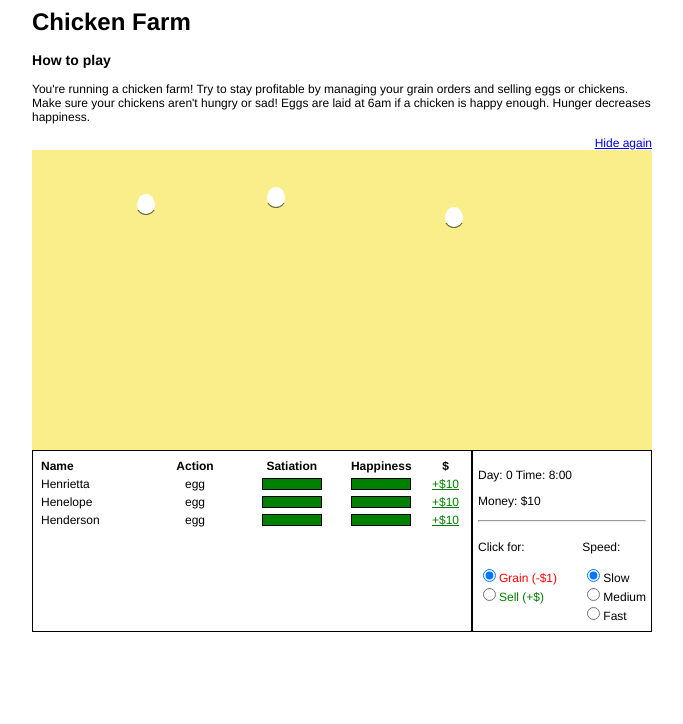
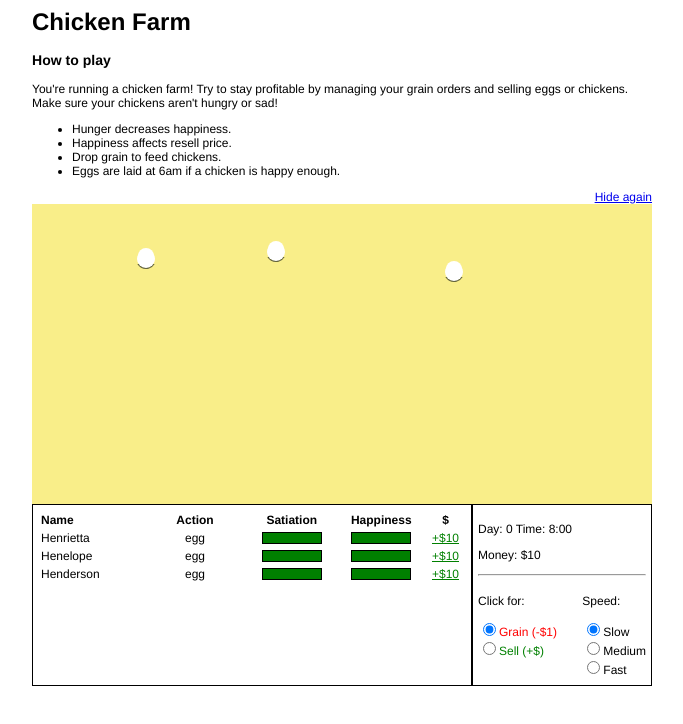
Before and after one commit to cowlet/peck, a plain HTML site: page peck.html in a window 1280 px wide. Both pictures are taken after a click on the link "View instructions". Shown: the whole page, without its empty margins (298-981 px from the left). Drawn offline with Linux system fonts and the light colour scheme.

Commit message:
Update instructions and game over msgs.

```diff
--- a/peck.html
+++ b/peck.html
@@ -16,7 +16,13 @@
     </p>
     <div id="instructions">
       <h3>How to play</h3>
-      <p>You're running a chicken farm! Try to stay profitable by managing your grain orders and selling eggs or chickens. Make sure your chickens aren't hungry or sad! Eggs are laid at 6am if a chicken is happy enough. Hunger decreases happiness.</p>
+      <p>You're running a chicken farm! Try to stay profitable by managing your grain orders and selling eggs or chickens. Make sure your chickens aren't hungry or sad!</p>
+      <ul>
+        <li>Hunger decreases happiness.</li>
+        <li>Happiness affects resell price.</li>
+        <li>Drop grain to feed chickens.</li>
+        <li>Eggs are laid at 6am if a chicken is happy enough.</li>
+      </ul>
       <p><a href="#" class="instruction-link" id="hide-instructions" onclick="PECK.hide_instructions();">Hide again</a></p>
     </div>
 
--- a/peck.js
+++ b/peck.js
@@ -363,7 +363,7 @@ PECK.ending = function () {
   }
   else if (PECK.yard.chickens.every (function (c) { return c.behaviour.move === "dead"; }))
   {
-    return ("Game over!\nAll your chickens died!\nYou meanie!");
+    return ("Game over!\nAll your chickens are dead!\nYou meanie!");
   }
   return null;
 };
```
